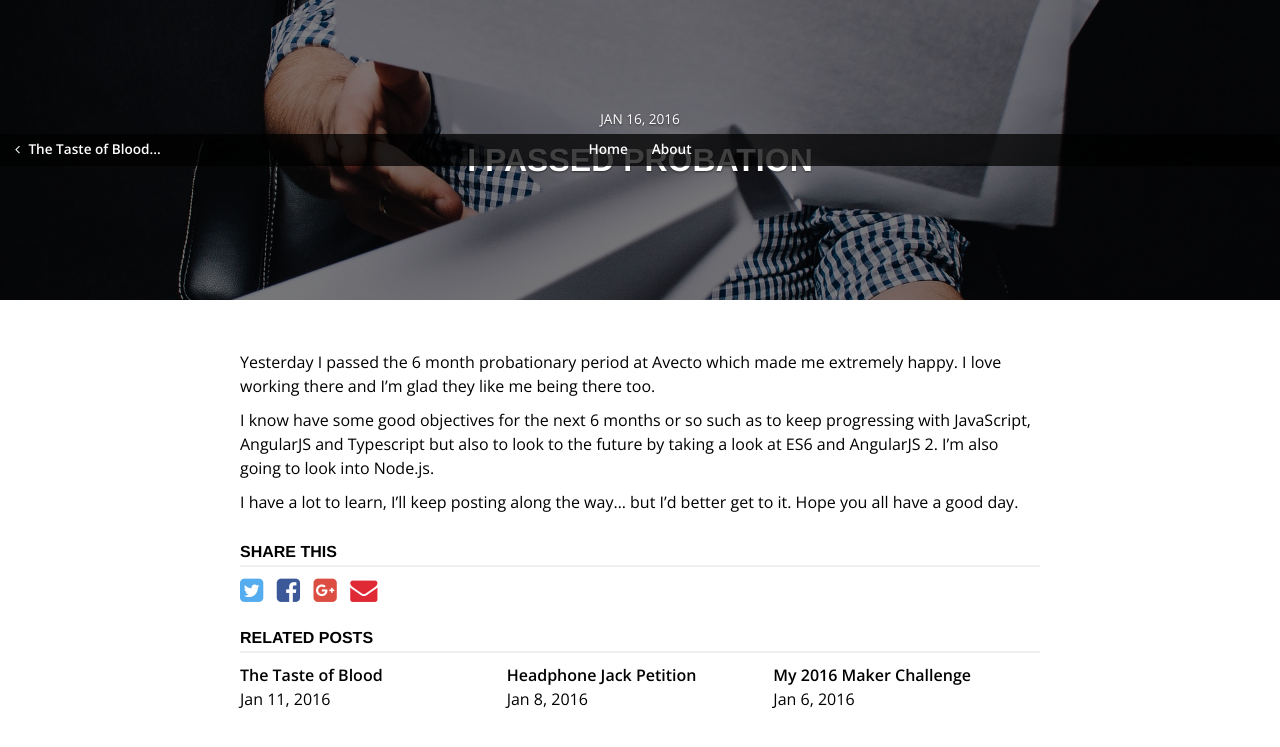
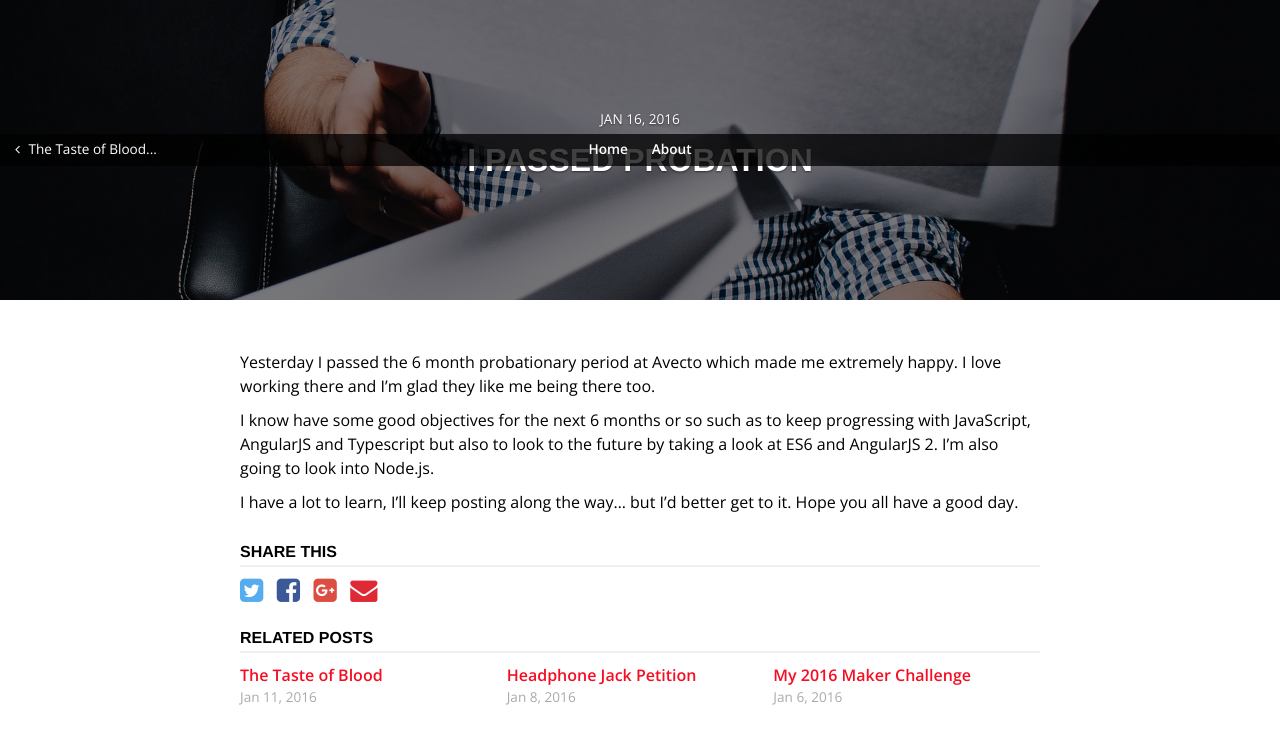
Before and after one commit to gethinoakes/gethinoakes.github.io, a Jekyll site: the page built from _posts/2016-01-16-i-passed-probation.md, in a window 1280 px wide. Shown: the top 747 px of the page. Built offline with Jekyll 4.4.1, drawn with Linux system fonts in a browser that asks for light colours; nearby versions of some CDN libraries; comment, search, counter and statistics services are not loaded.

Commit message:
related posts styling & links

```diff
--- a/css/main.scss
+++ b/css/main.scss
@@ -60,9 +60,10 @@ a {
 	border-bottom: 2px solid transparent;
     transition: 0.5s ease;
     font-weight: 600;
+    color: #F50E23;
 
     &:hover {
-    	opacity: 0.75;
+    	color: darken(#F50E23, 50%);
     }
 }
 
@@ -302,6 +303,7 @@ full post
 
 	.previous_post, .next_post {
 		flex-basis: 25%;
+		font-weight: normal;
 	}
 
 	.previous_post i {
@@ -393,6 +395,11 @@ full post
 
 		div {
 			flex-basis: percentage(100/3);
+
+			.meta {
+				font-size: $body_font-size * 0.85;
+				color: #aaa;
+			}
 		}
 	}
 }
```
